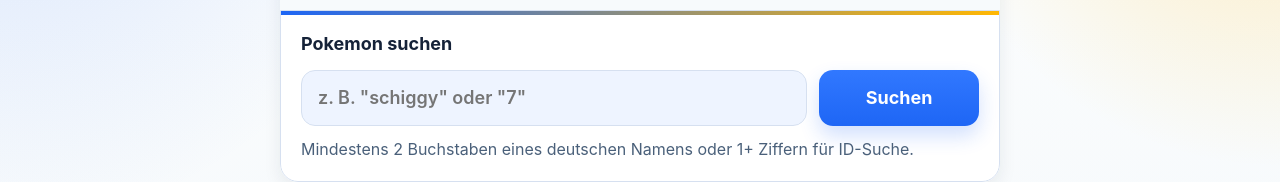
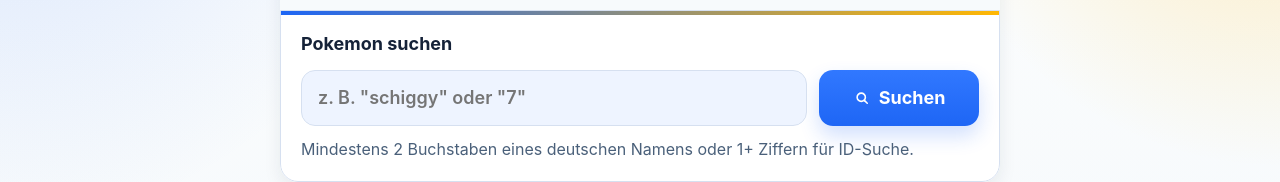
Before and after one commit to cogidoo/pokzi, a Svelte app: page / in a window 1280 px wide. Shown: the part 195-377 px from the top of the page. Built offline with nearby package versions, Linux system fonts and the light colour scheme.

Commit message:
Refine search bar actions

```diff
--- a/src/components/SearchBar.svelte
+++ b/src/components/SearchBar.svelte
@@ -73,11 +73,32 @@
           onclick={clearQuery}
           aria-label="Suche leeren"
         >
-          Löschen
+          <svg
+            class="search__icon search__icon--clear"
+            viewBox="0 0 24 24"
+            aria-hidden="true"
+          >
+            <path d="M7 7L17 17" />
+            <path d="M17 7L7 17" />
+          </svg>
         </button>
       {/if}
     </div>
-    <button class="search__submit" type="submit" disabled={submitDisabled}>Suchen</button>
+    <button
+      class="search__submit"
+      type="submit"
+      disabled={submitDisabled}
+    >
+      <svg
+        class="search__icon search__icon--search"
+        viewBox="0 0 24 24"
+        aria-hidden="true"
+      >
+        <circle cx="11" cy="11" r="5.5" />
+        <path d="M15.5 15.5L19 19" />
+      </svg>
+      <span>Suchen</span>
+    </button>
   </div>
   {#if !compact}
     <p id="search-help" class="search__help">
--- a/src/styles/app.css
+++ b/src/styles/app.css
@@ -200,29 +200,41 @@ input:focus-visible {
   position: absolute;
   z-index: 2;
   right: var(--space-2);
+  display: inline-flex;
+  align-items: center;
+  justify-content: center;
   top: 50%;
   transform: translateY(-50%);
-  border: 0;
+  border: 1px solid #c9d8f2;
   height: 48px;
   min-width: 48px;
   border-radius: 999px;
-  padding: 0 14px;
+  padding: 0;
   color: var(--text-muted);
-  background: #dfe9ff;
-  font-size: 16px;
-  font-weight: 700;
+  background: rgba(255, 255, 255, 0.92);
   touch-action: manipulation;
 }
 
 .search__submit {
+  display: inline-flex;
+  align-items: center;
+  justify-content: center;
+  gap: 8px;
   height: 56px;
   border: 0;
   border-radius: var(--radius-input);
   background: linear-gradient(180deg, #3178ff 0%, var(--primary) 100%);
   color: #fff;
+  min-width: 104px;
+  padding: 0 16px;
   font-weight: 700;
-  min-width: 120px;
   box-shadow: 0 10px 20px rgba(30, 102, 245, 0.2);
+}
+
+.search__clear:focus-visible,
+.search__submit:focus-visible {
+  outline: 3px solid rgba(255, 183, 3, 0.45);
+  outline-offset: 2px;
 }
 
 .search__submit:active {
@@ -231,6 +243,26 @@ input:focus-visible {
 
 .search__submit:disabled {
   opacity: 0.6;
+}
+
+.search__icon {
+  fill: none;
+  stroke-linecap: round;
+  stroke-linejoin: round;
+}
+
+.search__icon--clear {
+  width: 18px;
+  height: 18px;
+  stroke: currentColor;
+  stroke-width: 2.2;
+}
+
+.search__icon--search {
+  width: 18px;
+  height: 18px;
+  stroke: currentColor;
+  stroke-width: 2.1;
 }
 
 .search__help {
```
